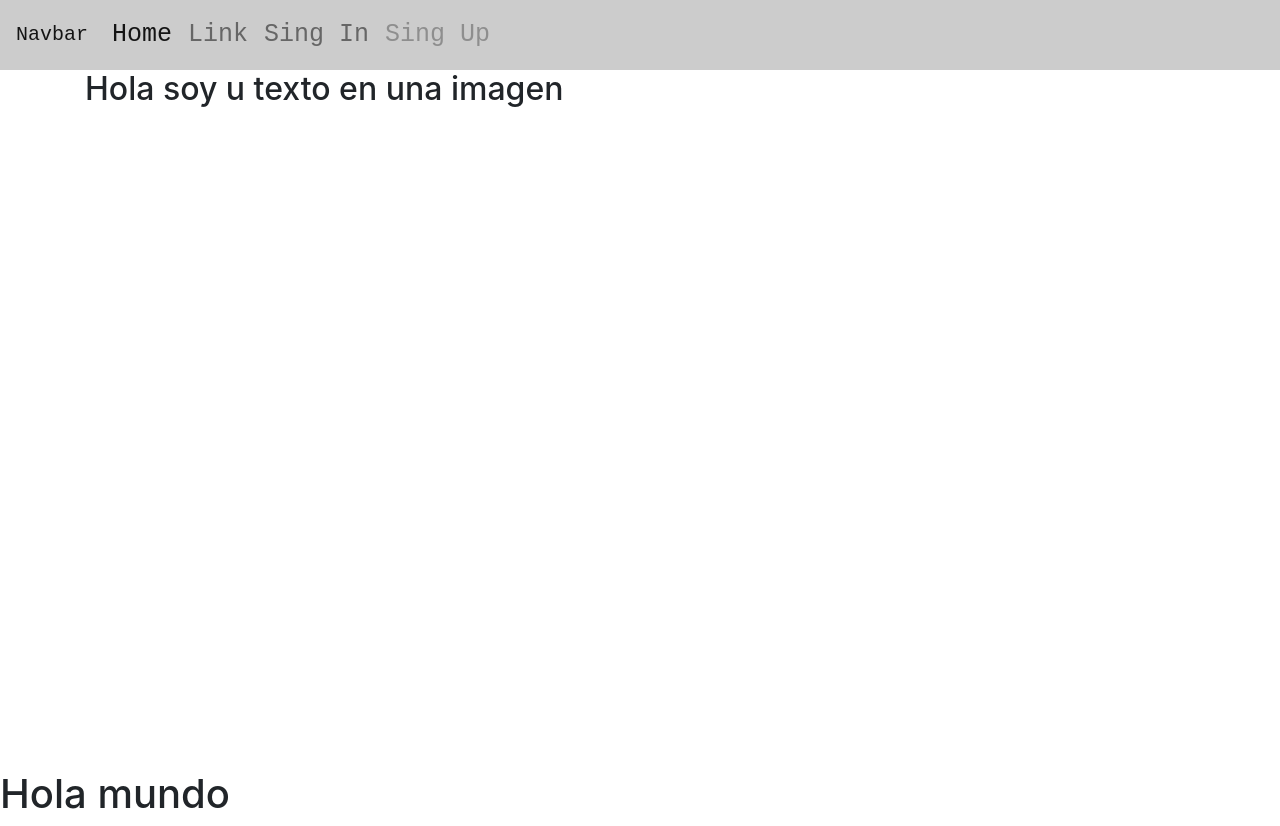
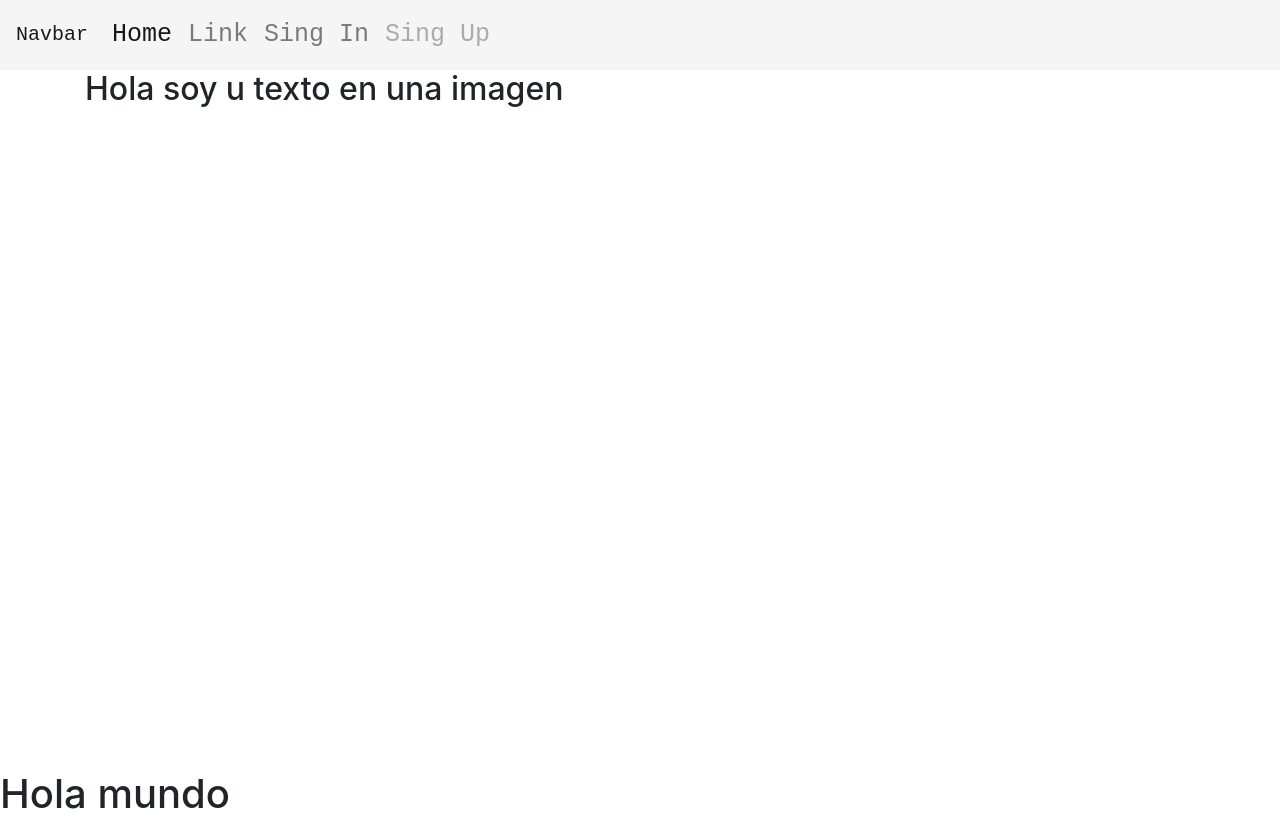
Before and after one commit to Dajolo1995/Clase-de-web, a plain HTML site: page index.html in a window 1280 px wide. Drawn offline with nearby package versions, Linux system fonts and the light colour scheme; a web font is replaced by a local one.

Commit message:
cambio de color en el navbar

```diff
--- a/css/Navbar.css
+++ b/css/Navbar.css
@@ -1,7 +1,7 @@
 @import url('https://fonts.googleapis.com/css2?family=Syne+Mono&display=swap');
 
 .navbar{
-    background: #ccc;
+    background: #f5f5f5;
 }
 
 a {
```
